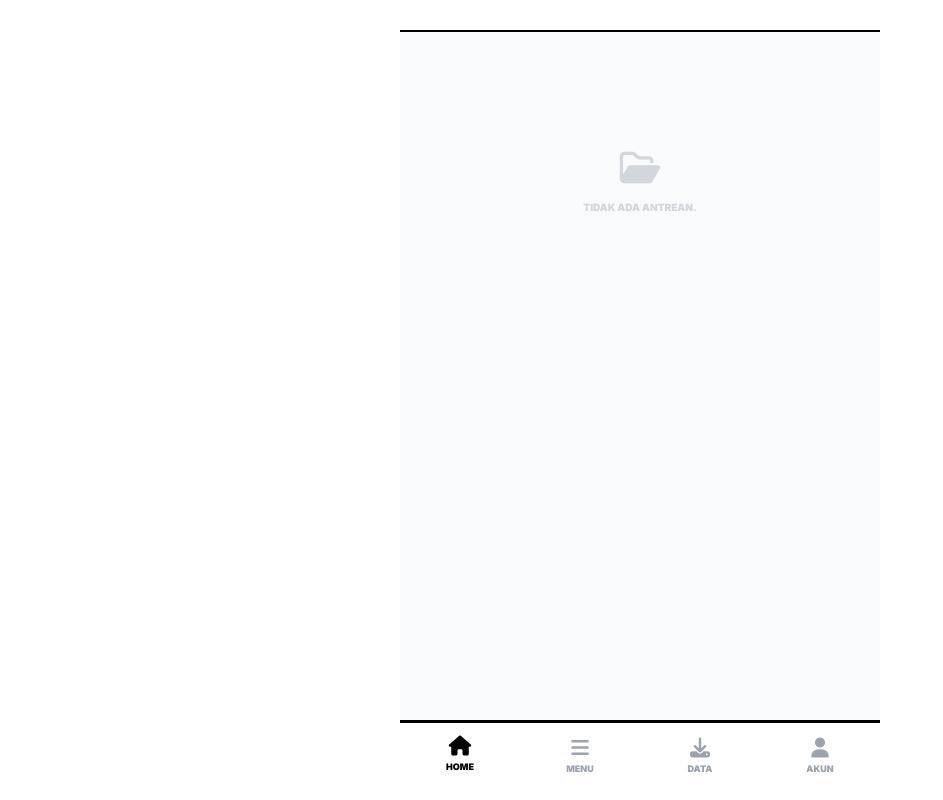
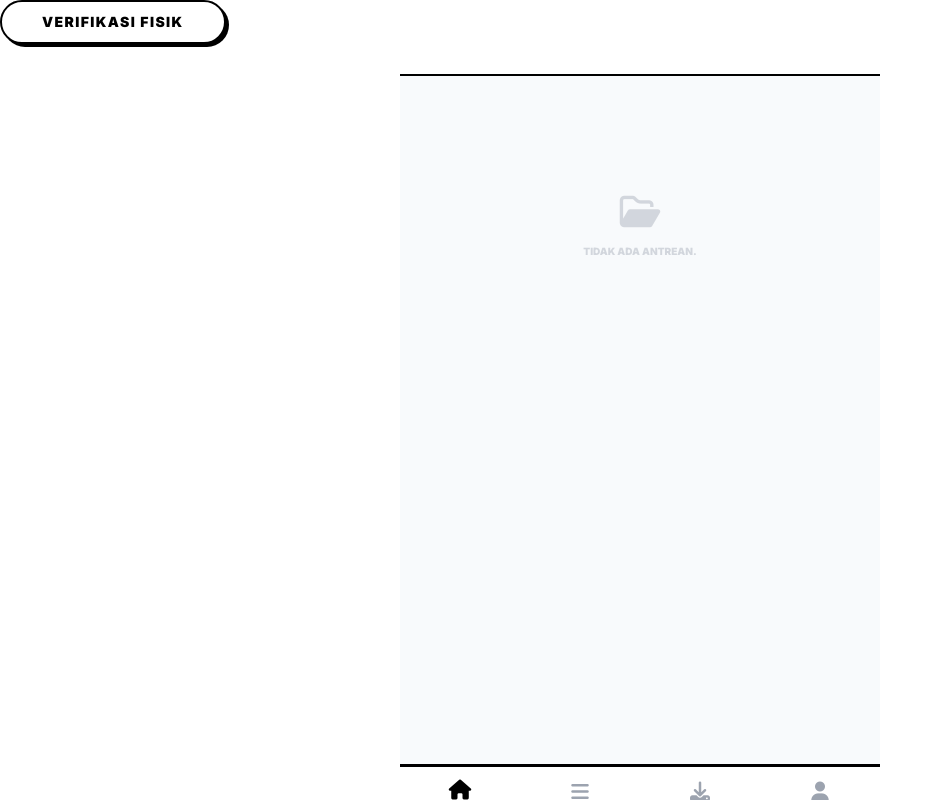
Before and after one commit to processEngineering/Preventive_maintenance, a plain HTML site: page chslr_koordinator.html in a window 1280 px wide. Shown: the whole page, without its empty margins (0-943 px from the left). Drawn offline with nearby package versions, Linux system fonts and the light colour scheme; no server answers.

Commit message:
Update chslr_koordinator.html

```diff
--- a/chslr_koordinator.html
+++ b/chslr_koordinator.html
@@ -109,7 +109,7 @@
     </style>
 </head>
 <body>
-
+ <div class="pill-box"><h1 class="text-sm font-black uppercase tracking-widest">Verifikasi Fisik</h1></div>
     <div id="app-shell">
 
         <header class="app-header">
```
